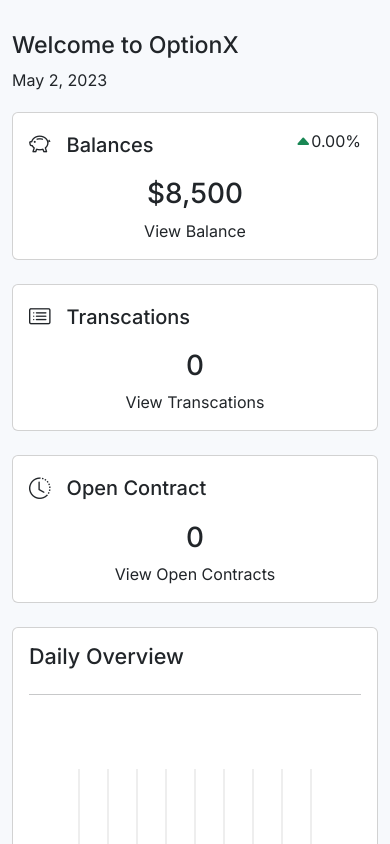
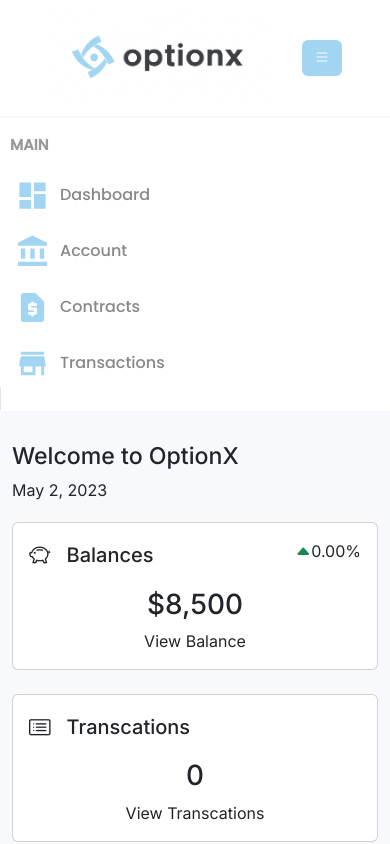
Before and after one commit to alanzhao0711/OptionClient, a React (Create React App) app: page / in a window 390 px wide. Shown: the top 844 px of the page. Built offline with nearby package versions, Linux system fonts and the light colour scheme; no server answers.

Commit message:
make it slighty for mobile

```diff
--- a/src/components/sidebar/Sidebar.jsx
+++ b/src/components/sidebar/Sidebar.jsx
@@ -4,17 +4,36 @@ import StoreIcon from "@mui/icons-material/Store";
 import RequestPageIcon from "@mui/icons-material/RequestPage";
 import AccountBalanceIcon from "@mui/icons-material/AccountBalance";
 import { Link } from "react-router-dom";
+import { useState } from "react";
 
 const Sidebar = () => {
+  const [isCollapsed, setIsCollapsed] = useState(false);
+
+  const handleToggle = () => {
+    setIsCollapsed(!isCollapsed);
+  };
+
   return (
     <div className="sidebar">
       <div className="top">
         <Link to="/" style={{ textDecoration: "none" }}>
           <img src="images/logo.png" alt="" />
         </Link>
+        <button
+          className="btn btn-primary d-block d-md-none"
+          type="button"
+          onClick={handleToggle}
+          style={{
+            backgroundColor: "#a2d5f2",
+            border: "none",
+            marginLeft: "2rem",
+          }}
+        >
+          <i class="bi bi-list"></i>
+        </button>
       </div>
       <hr />
-      <div className="center">
+      <div className={`center ${isCollapsed ? "collapse" : ""}`}>
         <ul>
           <p className="title">MAIN</p>
           <Link to="/" style={{ textDecoration: "none" }}>
--- a/src/components/sidebar/Sidebar.scss
+++ b/src/components/sidebar/Sidebar.scss
@@ -91,6 +91,6 @@
 
 @media only screen and (max-width: 450px) {
   .sidebar {
-    display: none;
+    display: inline;
   }
 }
--- a/src/pages/Home.scss
+++ b/src/pages/Home.scss
@@ -17,3 +17,8 @@ head {
     }
   }
 }
+@media only screen and (max-width: 450px) {
+  .home {
+    display: inline;
+  }
+}
```
